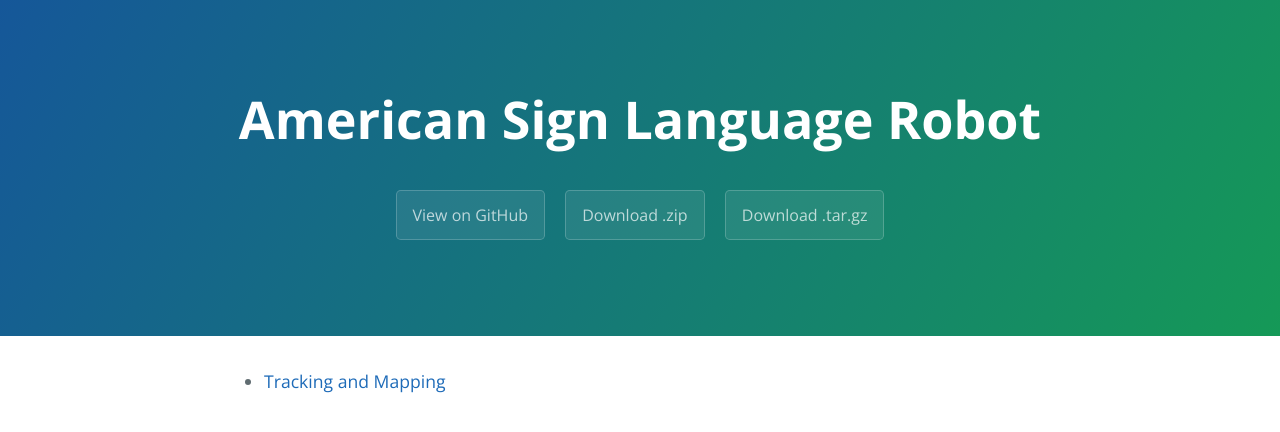
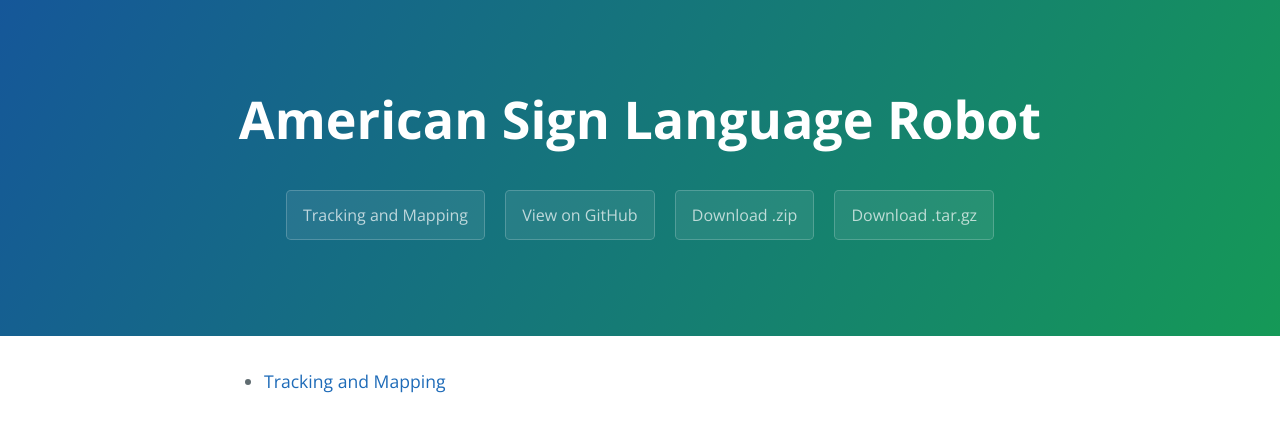
Before and after one commit to ASL-Robot/ASL-Robot.github.io, a Jekyll site: the page built from index.html, in a window 1280 px wide. Shown: the top 432 px of the page. Built offline with Jekyll 4.4.1, drawn with Linux system fonts in a browser that asks for light colours.

Commit message:
Update page-header.html

```diff
--- a/_includes/page-header.html
+++ b/_includes/page-header.html
@@ -1,6 +1,9 @@
 <section class="page-header">
   <h1 class="project-name">{{ site.title }}</h1>
   <h2 class="project-tagline">{{ site.tagline }}</h2>
+  {% for p in site.pages %}{% if p.url != "/" %}
+    <a href="{{ site.baseurl }}{{ p.url }}" {% if p.url == page.url %}class="btn active"{% else %}class="btn"{% endif %}>{{ p.title }}</a></li>
+  {% endif %}{% endfor %}
   <a href="#" class="btn">View on GitHub</a>
   <a href="#" class="btn">Download .zip</a>
   <a href="#" class="btn">Download .tar.gz</a>
```
